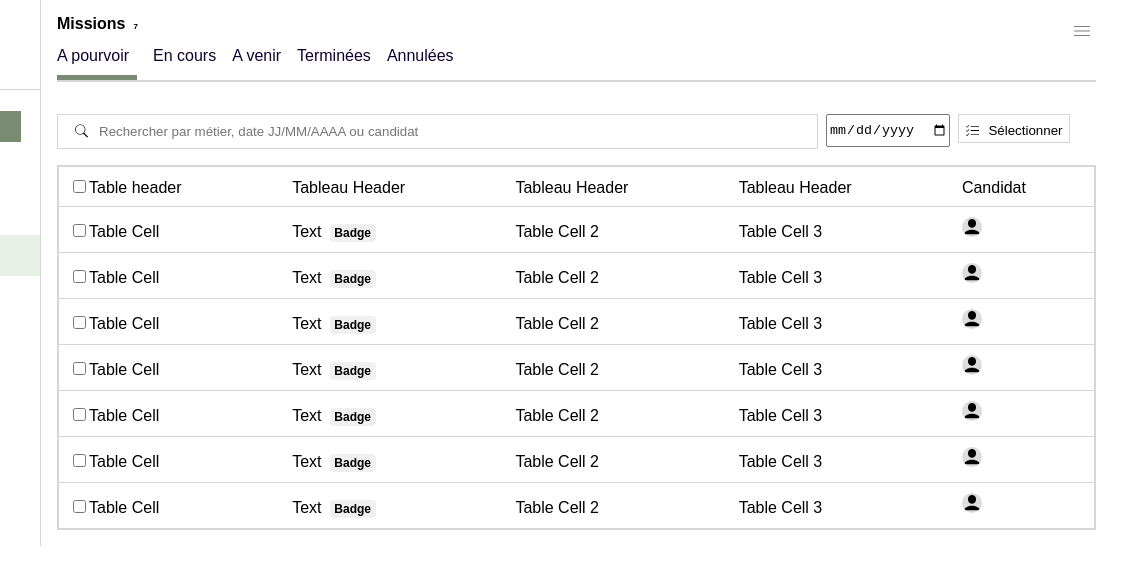
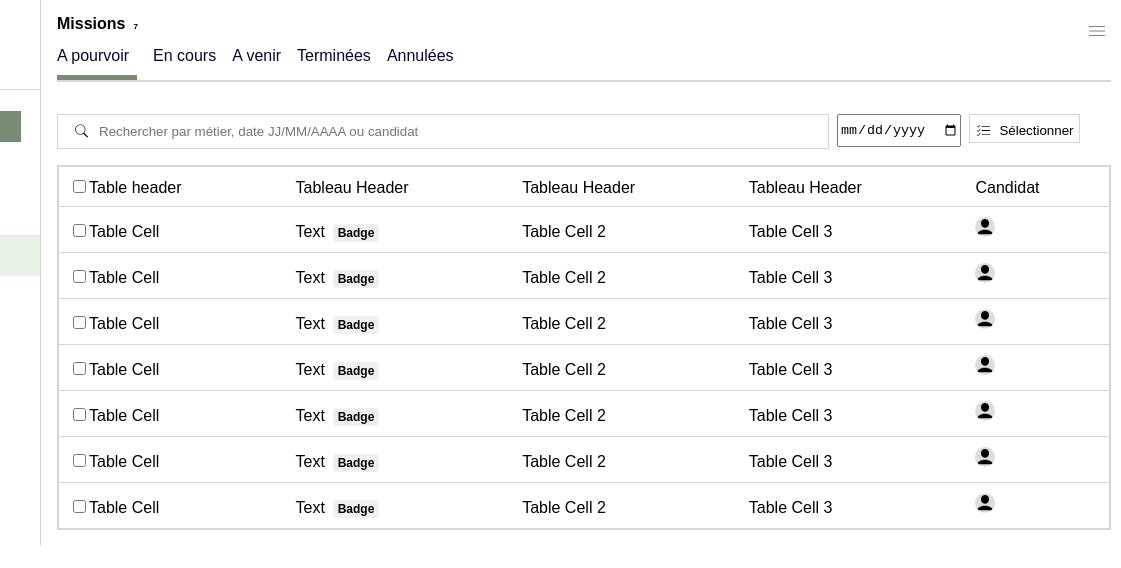
Before and after one commit to Sarah-Emidio/Missions, a React app: page src/index.html in a window 1280 px wide. Shown: the full height of the page, 159-1280 px from the left. Built offline with nearby package versions, Linux system fonts and the light colour scheme.

Commit message:
supression du style sur app

```diff
--- a/src/index.html
+++ b/src/index.html
@@ -7,7 +7,7 @@
 </head>
 <body>
 
-<div id="app" style="margin-right: 16px;"></div>
+<div id="app"></div>
 <script type="module" src="./index.js"></script>
 
 </body>
```
